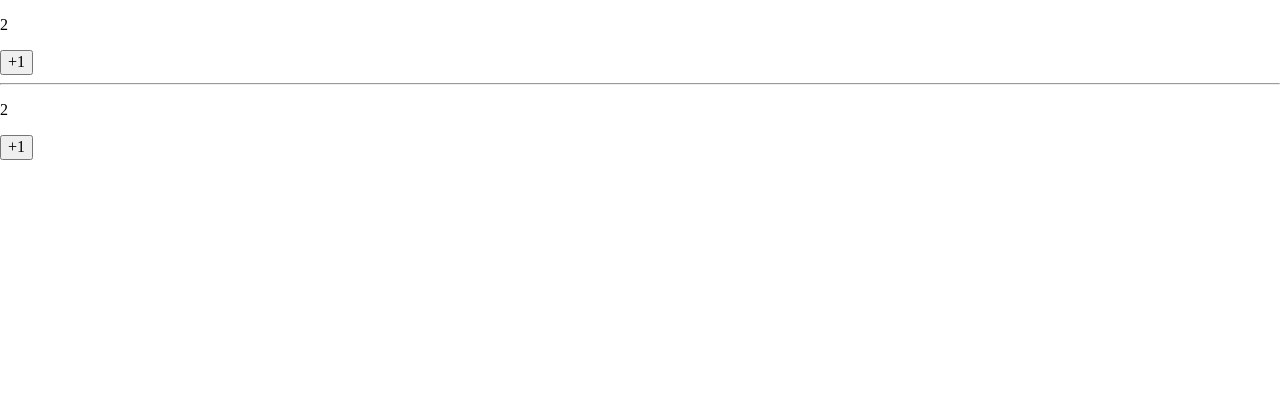
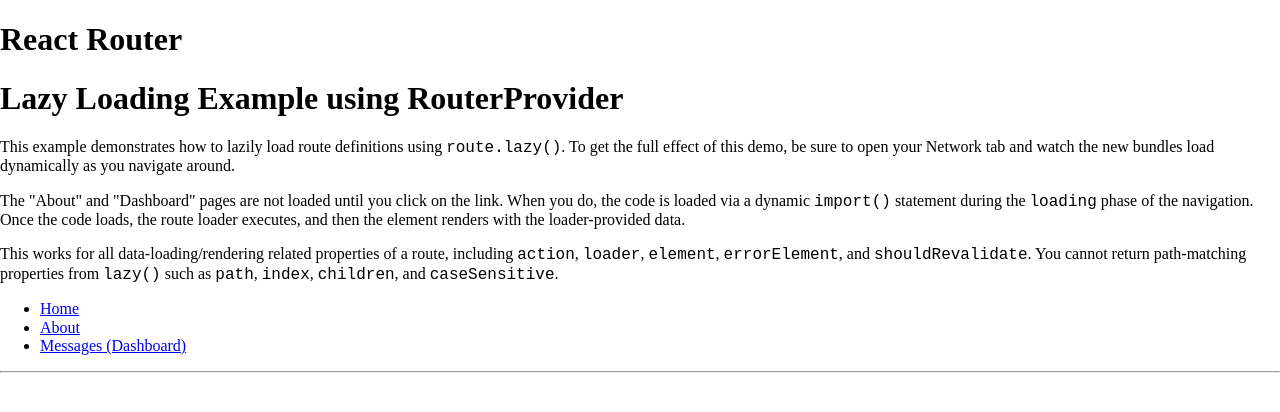
Before and after one commit to dukkhaybw/react-scaffold-project, a React app: page / in a window 1280 px wide. Shown: the top 412 px of the page. Built offline with nearby package versions, Linux system fonts and the light colour scheme.

Commit message:
实现路由懒加载

```diff
--- a/config/webpack.dev.js
+++ b/config/webpack.dev.js
@@ -4,7 +4,7 @@
 
 const devConfig = merge(baseConfig, {
   mode: 'development',
-  devtool: 'inline-source-map',
+  devtool: 'source-map',
   devServer: {
     port: 3000,
     hot: true,
--- a/package.json
+++ b/package.json
@@ -71,11 +71,13 @@
     "webpackbar": "^5.0.2"
   },
   "dependencies": {
+    "antd": "^5.9.2",
     "core-js": "^3.32.2",
     "lodash-es": "^4.17.21",
     "react": "^18.2.0",
     "react-dom": "^18.2.0",
     "react-redux": "^8.1.2",
+    "react-router-dom": "^6.16.0",
     "redux": "^4.2.1"
   }
 }
--- a/public/index.html
+++ b/public/index.html
@@ -2,7 +2,7 @@
 <html lang="en">
   <head>
     <meta charset="utf-8" />
-    <link rel="icon" href="%PUBLIC_URL%/favicon.ico" />
+    <link rel="icon" href="./favicon.ico" />
     <meta name="viewport" content="width=device-width, initial-scale=1" />
     <title>React App</title>
   </head>
--- a/src/App.jsx
+++ b/src/App.jsx
@@ -1,14 +1,11 @@
-import { useSelector } from 'react-redux';
-import Home from './views/home/index';
+import { RouterProvider } from 'react-router-dom';
+import router from './router';
 
 export default function App() {
-  const count = useSelector((state) => state.counter.count);
   return (
-    <div>
-      <p>{count}</p>
-      <button>+1</button>
-      <hr />
-      <Home />
+    <div className="App">
+      <h1>React Router</h1>
+      <RouterProvider router={router} />
     </div>
   );
 }
--- a/src/index.jsx
+++ b/src/index.jsx
@@ -1,12 +1,19 @@
+import { ConfigProvider } from 'antd';
+import zhCN from 'antd/locale/zh_CN';
+import dayjs from 'dayjs';
+import 'dayjs/locale/zh-cn';
 import { createRoot } from 'react-dom/client';
 import { Provider } from 'react-redux';
 import App from './App';
 import store from './store';
 import './style/css/normalize.css';
 
+dayjs.locale('zh-cn');
 const root = createRoot(document.getElementById('root'));
 root.render(
-  <Provider store={store}>
-    <App />
-  </Provider>
+  <ConfigProvider locale={zhCN}>
+    <Provider store={store}>
+      <App />
+    </Provider>
+  </ConfigProvider>
 );
--- /dev/null
+++ b/src/layout/index.jsx
@@ -0,0 +1,56 @@
+import { Link, Outlet, useNavigation } from 'react-router-dom';
+
+function Layout() {
+  const navigation = useNavigation();
+
+  return (
+    <div>
+      <h1>Lazy Loading Example using RouterProvider</h1>
+
+      <p>
+        This example demonstrates how to lazily load route definitions using{' '}
+        <code>route.lazy()</code>. To get the full effect of this demo, be sure to open your Network
+        tab and watch the new bundles load dynamically as you navigate around.
+      </p>
+
+      <p>
+        The "About" and "Dashboard" pages are not loaded until you click on the link. When you do,
+        the code is loaded via a dynamic <code>import()</code> statement during the{' '}
+        <code>loading</code> phase of the navigation. Once the code loads, the route loader
+        executes, and then the element renders with the loader-provided data.
+      </p>
+
+      <p>
+        This works for all data-loading/rendering related properties of a route, including{' '}
+        <code>action</code>, <code>loader</code>, <code>element</code>, <code>errorElement</code>,
+        and <code>shouldRevalidate</code>. You cannot return path-matching properties from{' '}
+        <code>lazy()</code> such as <code>path</code>, <code>index</code>, <code>children</code>,
+        and <code>caseSensitive</code>.
+      </p>
+
+      <div style={{ position: 'fixed', top: 0, right: 0 }}>
+        {navigation.state !== 'idle' && <p>Navigation in progress...</p>}
+      </div>
+
+      <nav>
+        <ul>
+          <li>
+            <Link to="/home">Home</Link>
+          </li>
+          <li>
+            <Link to="/about">About</Link>
+          </li>
+          <li>
+            <Link to="/dashboard/messages">Messages (Dashboard)</Link>
+          </li>
+        </ul>
+      </nav>
+
+      <hr />
+
+      <Outlet />
+    </div>
+  );
+}
+
+export default Layout;
--- /dev/null
+++ b/src/router/index.js
@@ -0,0 +1,34 @@
+import { Suspense, lazy } from 'react';
+import { createBrowserRouter } from 'react-router-dom';
+
+import Layout from '@/layout';
+import Home from '@/views/home/index';
+
+const About = lazy(() => import(/* webpackChunkName: "about" */ '@/views/about/index'));
+
+const router = createBrowserRouter([
+  {
+    path: '/',
+    element: (
+      <Suspense fallback={<>...</>}>
+        <Layout />
+      </Suspense>
+    ),
+    children: [
+      {
+        path: 'home',
+        element: <Home />
+      },
+      {
+        path: 'about',
+        element: <About />
+      }
+    ]
+  },
+  {
+    path: '*',
+    element: <div>404</div>
+  }
+]);
+
+export default router;
--- /dev/null
+++ b/src/views/about/index.jsx
@@ -0,0 +1,3 @@
+export default function About() {
+  return <div>About</div>;
+}
--- a/src/views/home/index.jsx
+++ b/src/views/home/index.jsx
@@ -1,4 +1,5 @@
 import { increment } from '@/store/action/counter';
+import { Button } from 'antd';
 import { useDispatch, useSelector } from 'react-redux';
 
 export default function Home() {
@@ -9,13 +10,14 @@
   return (
     <div>
       <p>{count}</p>
-      <button
+      <Button
+        type="primary"
         onClick={() => {
           dispatch(increment());
         }}
       >
         +1
-      </button>
+      </Button>
     </div>
   );
 }
```
Also changed, not shown: .eslintrc.js, 1 other file (tests, documents, lock files or other folders).
